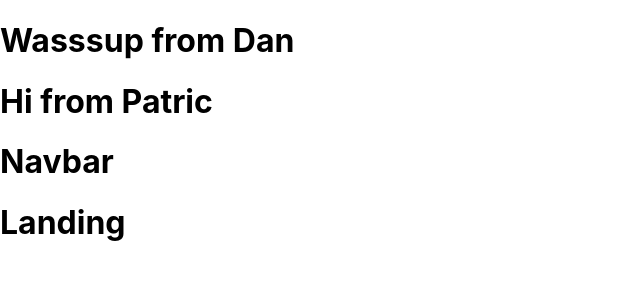
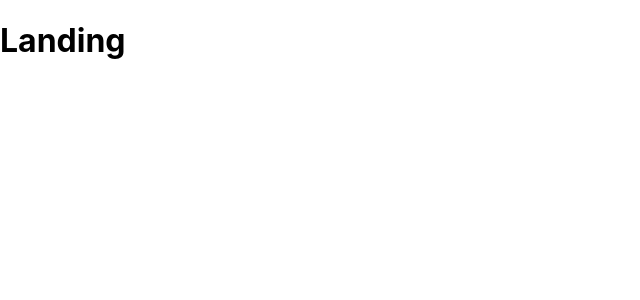
Before and after one commit to Foto-Op/project-2, a React (Create React App) app: page / in a window 1280 px wide. Shown: the top 300 px of the page, without its empty margins (0-640 px from the left). Built offline with nearby package versions, Linux system fonts and the light colour scheme.

Commit message:
minor landing page

```diff
--- a/src/App.js
+++ b/src/App.js
@@ -2,16 +2,13 @@ import React, { Component } from 'react';
 import './App.scss';
 import { BrowserRouter } from 'react-router-dom';
 import routes from './routes';
-import NavBar from './components/navbar/Navbar';
+
 
 class App extends Component {
   render() {
     return (
       <BrowserRouter>
         <div className='App'>
-          <h1>Wasssup from Dan</h1>
-          <h1>Hi from Patric</h1>
-          <NavBar />
           {routes}
         </div>
       </BrowserRouter>
```
